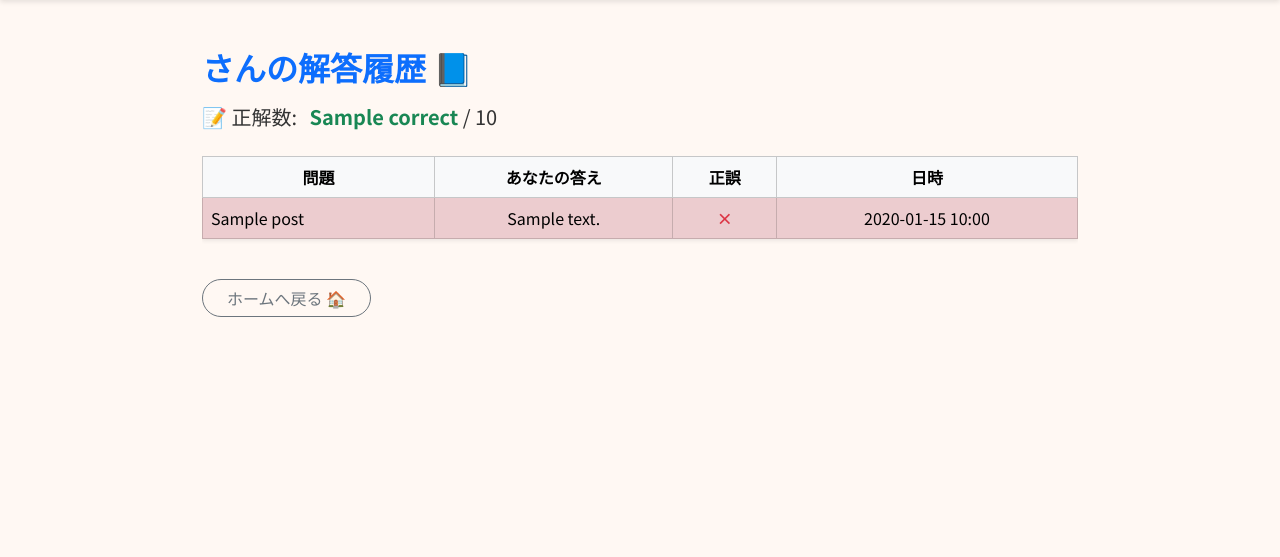
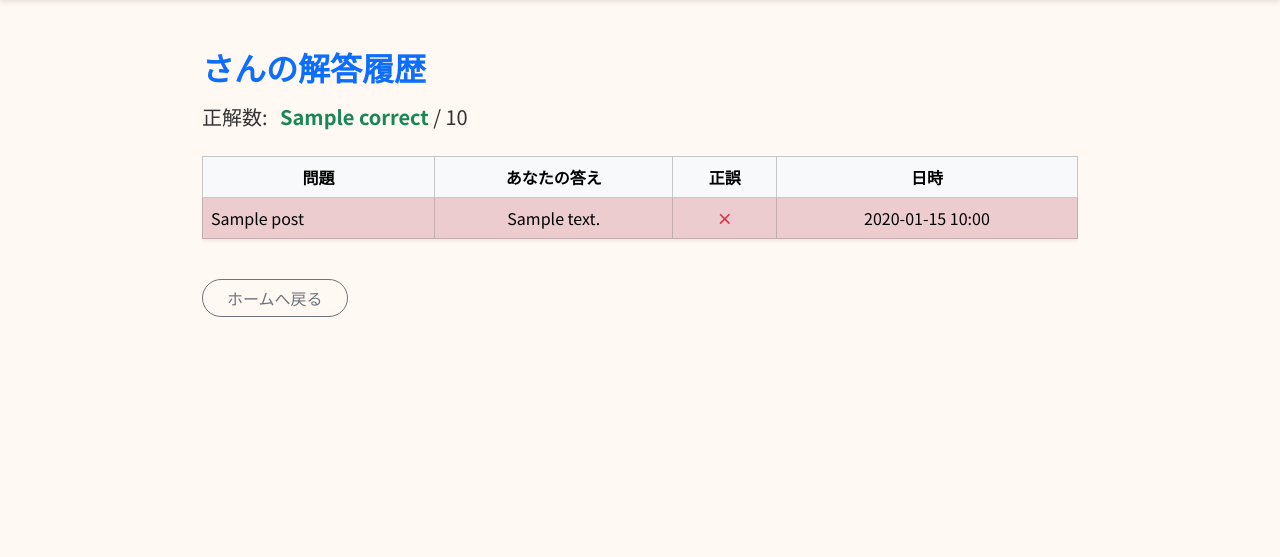
Before and after one commit to taipiwiq/otamesi, a Python web app: template PLACTICE/quiz_app/templates/mypage.html in a window 1280 px wide. Shown: the part 68-625 px from the top of the page. Run offline with Jinja, Linux system fonts and the light colour scheme; the template is opened without the code that fills it: most values are stand-ins (such as "Sample title", 1, 10 or a date in 2020).

Commit message:
Update mypage.html

```diff
--- a/PLACTICE/quiz_app/templates/mypage.html
+++ b/PLACTICE/quiz_app/templates/mypage.html
@@ -3,11 +3,11 @@
 
 <div class="container py-4" style="max-width: 900px;">
   <h2 class="mb-3 text-primary">
-    {{ current_user.username }} さんの解答履歴 📘
+    {{ current_user.username }} さんの解答履歴
   </h2>
 
   <div class="mb-4 fs-5">
-    <span class="me-2">📝 正解数: </span>
+    <span class="me-2">正解数: </span>
     <strong class="text-success">{{ correct }}</strong> / {{ total }}
   </div>
 
@@ -46,7 +46,7 @@
 
   <div class="mt-4">
     <a href="{{ url_for('quiz.home') }}" class="btn btn-outline-secondary rounded-pill px-4">
-      ホームへ戻る 🏠
+      ホームへ戻る
     </a>
   </div>
 </div>
```
